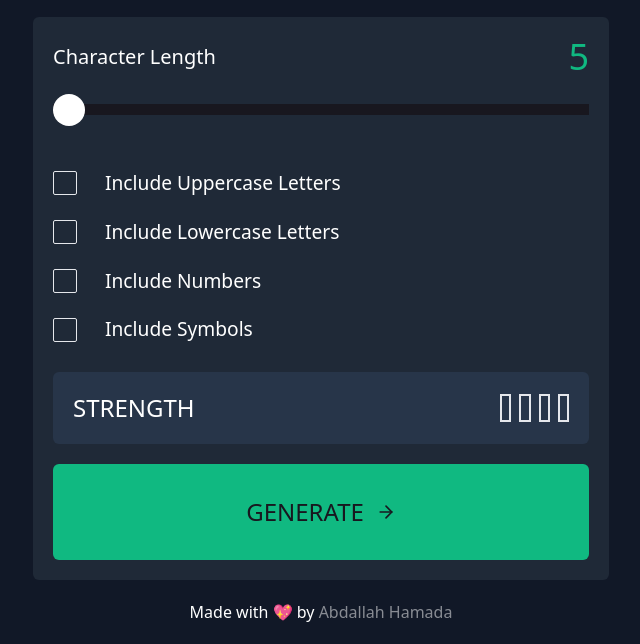
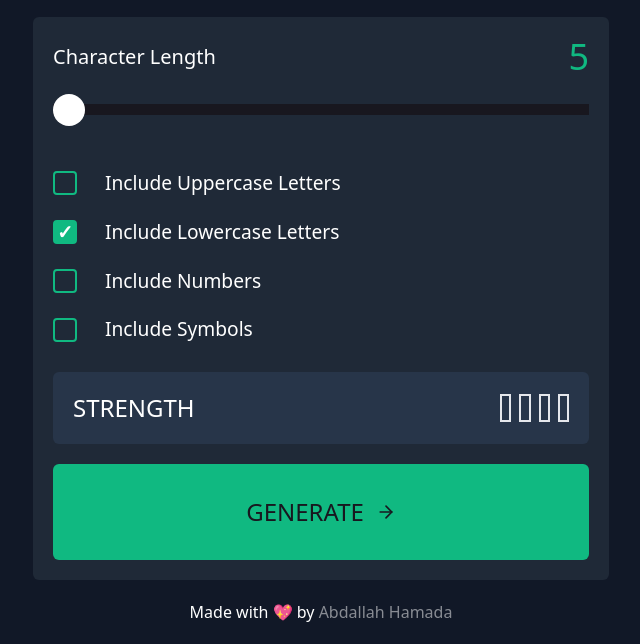
Before and after one commit to AbdullahHamadax/password-generator, a plain HTML site: page index.html in a window 1280 px wide. Shown: the part 203-847 px from the top of the page, without its empty margins (319-959 px from the left). Drawn offline with nearby package versions, Linux system fonts and the light colour scheme.

Commit message:
Last try

```diff
--- a/index.html
+++ b/index.html
@@ -36,8 +36,30 @@
       }
 
       input[type="checkbox"] {
-        -moz-appearance: none;
         appearance: none;
+        width: 1.5rem;
+        height: 1.5rem;
+        border: 2px solid #10b981;
+        border-radius: 0.25rem;
+        cursor: pointer;
+        position: relative;
+      }
+
+      input[type="checkbox"]:checked::after {
+        content: "✓";
+        color: white;
+        font-weight: bold;
+        position: absolute;
+        top: 50%;
+        left: 50%;
+        transform: translate(-50%, -50%);
+        font-size: 1.2rem;
+        background-color: #10b981;
+        width: 100%;
+        height: 100%;
+        display: flex;
+        align-items: center;
+        justify-content: center;
       }
     </style>
     <title>Password generator</title>
```
